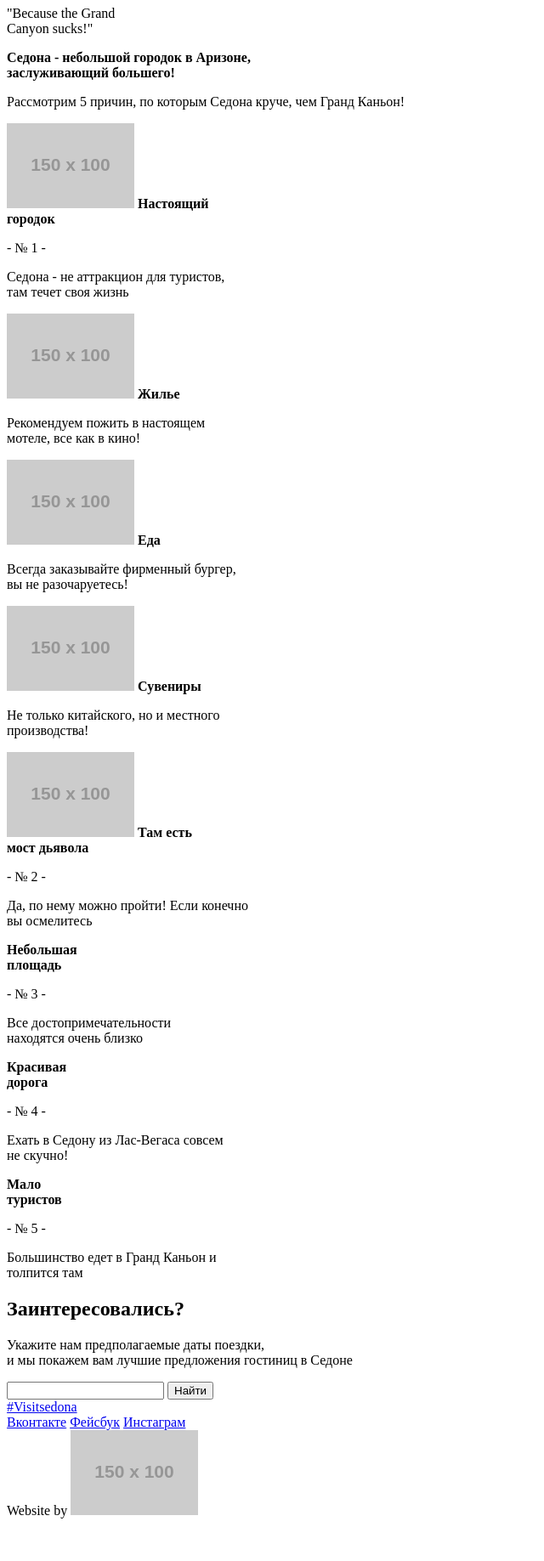
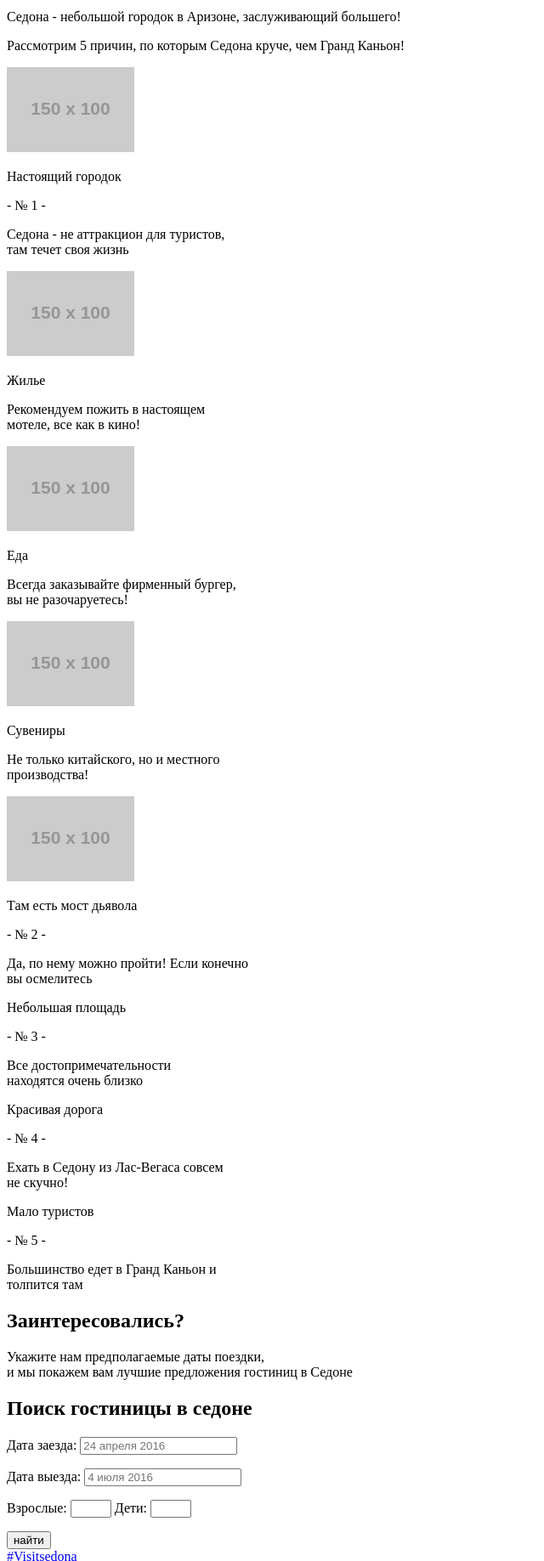
Before and after one commit to NikitinaVictoria/240455-sedona, a plain HTML site: page index.html in a window 1280 px wide. Shown: the part 333-2170 px from the top of the page at 85% size, without its empty margins (0-640 px from the left). Before the commit the page ends 2128 px from the top, so only its background shows below. Drawn offline with Linux system fonts and the light colour scheme; placeholder pictures from the web are drawn by us.

Commit message:
исправлены ошибки

```diff
--- a/index.html
+++ b/index.html
@@ -21,11 +21,11 @@
             <li>
               <a href="#">Гостиницы</a>
             </li>
+            <li class="index-logo">
+              <a href="index.html"><img src="http://placehold.it/150x100" width="138" height="70" alt="Sedona"></a>
+            </li>
           </ul>
         </nav>
-        <div class="index-logo">
-          <img src="http://placehold.it/150x100">
-        </div>
       </div>
     </header>
     <main class="container">
@@ -33,54 +33,52 @@
         <span>Welcome</span>
         <p class="lead-desc">- to the gorgeous -</p>
         <h1>Sedona</h1>
-        <p class="lead-slogan">"Because the Grand<br>
-          Canyon sucks!"</p>
+        <p class="lead-slogan">"Because the Grand Canyon sucks!"</p>
       </div>
       <section class="features">
         <div class="features-intro">
-          <b class="features-name">Седона - небольшой городок в Аризоне,<br>
-             заслуживающий большего!</b>
+          <p class="features-name">Седона - небольшой городок в Аризоне, заслуживающий большего!</p>
           <p>Рассмотрим 5 причин, по которым Седона круче, чем Гранд Каньон!</p>
         </div>
         <div class="features-item">
           <img src="http://placehold.it/150x100">
-            <b class="features-name">Настоящий<br>городок</b>
+            <p class="features-name">Настоящий городок</p>
             <p>- № 1 -</p>
             <p>Седона - не аттракцион для туристов,<br>там течет своя жизнь</p>
         </div>
         <div class="features-item">
           <img src="http://placehold.it/150x100">
-          <b class="features-name">Жилье</b>
+          <p class="features-name">Жилье</p>
           <p>Рекомендуем пожить в настоящем<br>мотеле, все как в кино!</p>
         </div>
         <div class="features-item">
           <img src="http://placehold.it/150x100">
-          <b class="features-name">Еда</b>
+          <p class="features-name">Еда</p>
           <p>Всегда заказывайте фирменный бургер,<br>вы не разочаруетесь!</p>
         </div>
         <div class="features-item">
           <img src="http://placehold.it/150x100">
-          <b class="features-name">Сувениры</b>
+          <p class="features-name">Сувениры</p>
           <p>Не только китайского, но и местного<br>производства!</p>
         </div>
         <div class="features-item">
           <img src="http://placehold.it/150x100">
-          <b class="features-name">Там есть<br>мост дьявола</b>
+          <p class="features-name">Там есть мост дьявола</p>
           <p>- № 2 -</p>
           <p >Да, по нему можно пройти! Если конечно<br>вы осмелитесь</p>
         </div>
         <div class="features-item">
-          <b class="features-name">Небольшая<br>площадь</b>
+          <p class="features-name">Небольшая площадь</p>
           <p>- № 3 -</p>
           <p>Все достопримечательности<br>находятся очень близко</p>
         </div>
         <div class="features-item">
-          <b class="features-name">Красивая<br>дорога</b>
+          <p class="features-name">Красивая дорога</p>
           <p>- № 4 -</p>
           <p>Ехать в Седону из Лас-Вегаса совсем<br>не скучно!</p>
         </div>
         <div class="features-item">
-          <b class="features-name">Мало<br>туристов</b>
+          <p class="features-name">Мало туристов</p>
           <p>- № 5 -</p>
           <p>Большинство едет в Гранд Каньон и<br>толпится там</p>
         </div>
@@ -89,10 +87,31 @@
         <h2>Заинтересовались?</h2>
         <p>Укажите нам предполагаемые даты поездки,<br>
           и мы покажем вам лучшие предложения гостиниц в Седоне</p>
-        <form action="#" method="get">
-          <input type="" name="">
-          <input type="submit" value="Найти">
-        </form>
+        <div class="sedona-map"></div>
+        <section class="search-hotel">
+          <h2>Поиск гостиницы в седоне</h2>
+          <form action="#" method="post">
+            <p>
+              <span>Дата заезда:</span>
+              <label for="arrival-date"></label>
+              <input id="arrival-date" type="text" placeholder="24 апреля 2016">
+            </p>
+            <p>
+              <span>Дата выезда:</span>
+              <label for="departure-date"></label>
+              <input id="departure-date" type="text" placeholder="4 июля 2016">
+            </p>
+            <p>
+              <span>Взрослые:</span>
+              <label for="adults"></label>
+              <input type="number" id="adults" name="adults" min="1" max="5">
+              <span>Дети:</span>
+              <label for="children"></label>
+              <input type="number" id="children" name="children" min="1" max="5">
+            </p>
+            <input type="submit" value="найти">
+          </form>
+        </section>
       </section>
     </main>
     <footer class="main-footer">
@@ -113,17 +132,5 @@
         </section>
       </div>
     </footer>
-
-
-
-
-
-
-
-
-
-
-
-
   </body>
 </html>
```
Also changed, not shown: catalog.html (+29 -21 lines).
